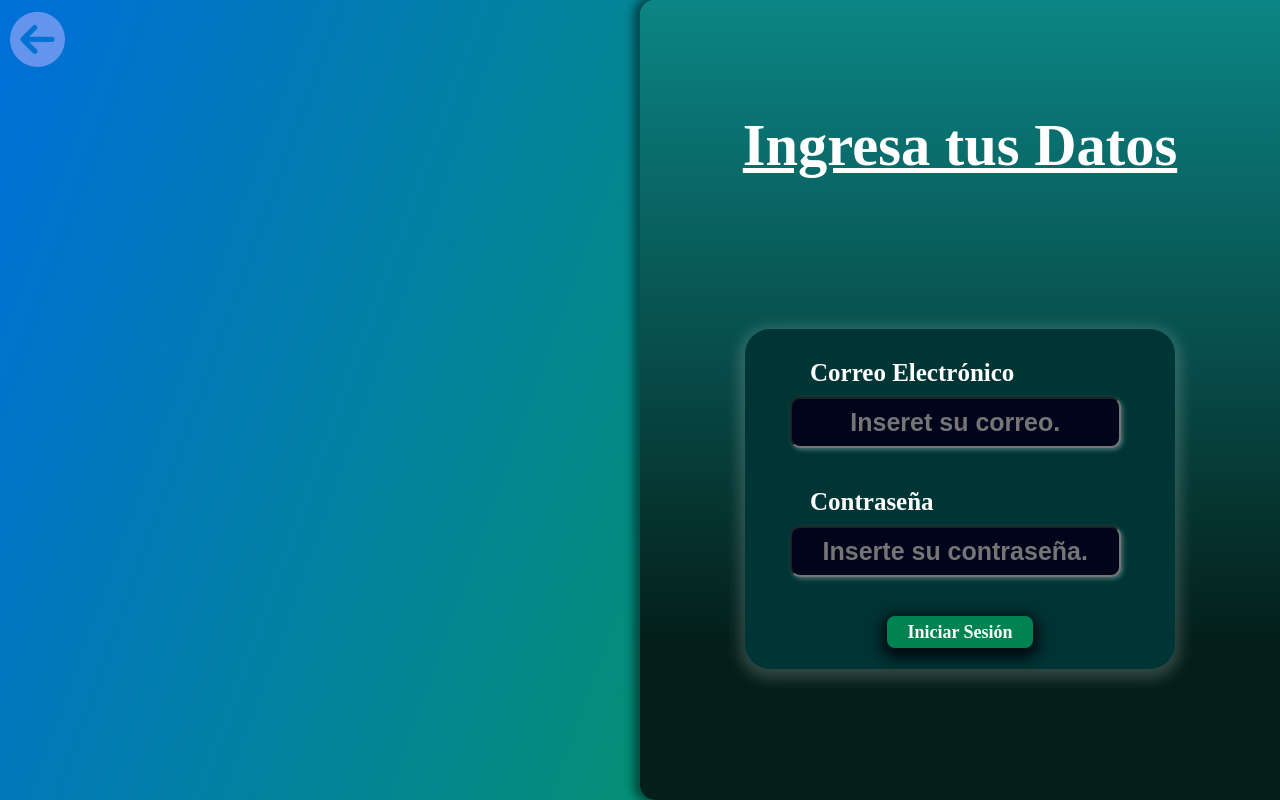
After one commit to fjrp1412/sist-programas-django, a Django app: page /users/login/ in a window 1280 px wide. The commit adds this page. Run offline with Django 3.2, Linux system fonts and the light colour scheme; some libraries are stand-ins or nearby versions.

Commit message:
add forms and views and conexions with login, signup and home. Also, add their templates and static files for test

```diff
--- a/lambdaSystems/lambdaSystems/settings.py
+++ b/lambdaSystems/lambdaSystems/settings.py
@@ -139,3 +139,5 @@ STATICFILES_FINDERS = [
 
 MEDIA_ROOT = os.path.join(BASE_DIR, 'media')
 MEDIA_URL = '/media/'
+LOGIN_URL = '/users/login/'
+LOGIN_REDIRECT_URL = '/users/home/'
--- a/lambdaSystems/static/users/css/style_admin_register.css
+++ b/lambdaSystems/static/users/css/style_admin_register.css
@@ -47,7 +47,7 @@ body{
 #data-box{
     margin: 0px auto;
     width: 430px;
-    height: 510px;
+    height: 750px;
     background: #091644;
     box-shadow: 0px 4px 15px 5px rgba(255, 255, 255, 0.15);
     border-radius: 25px;
--- /dev/null
+++ b/lambdaSystems/static/users/css/style_log_in.css
@@ -0,0 +1,135 @@
+*{
+    margin: 0px;
+}
+
+body{
+    background: linear-gradient(289.79deg, #09AC1A -13.01%, #0070D7 98.42%);
+    background-repeat: no-repeat;
+    width: 100vw;
+    height: 100vh;
+}
+
+.go-back{
+    text-decoration: none;
+    font-size: 55px;
+    position: relative;
+    left: 10px;
+    top: 10px;
+
+}
+
+.go-back >a{
+    color: cornflowerblue;
+}
+
+#left-side{
+    position:absolute;
+    display: inline-block;
+    width: 50vw;
+    height: 100vh;
+    left: 0vh;
+}
+
+#righ-side{
+    z-index: 95;
+    align-content: center;
+    position:absolute;
+    width: 50vw;
+    left: 50vw;
+    height: 100vh;
+    display: inline-block;
+    background: linear-gradient(360deg, #041E19 18.95%, #0C8E8E 106.63%);
+    box-shadow: -3px 0px 8px 4px rgba(0, 0, 0, 0.45);
+    border-radius: 15px 0px 0px 15px;
+}
+
+#Title{
+    margin: 65px 0px;
+    font-size: 50px;
+    color: #FFFFFF;
+    width:100%;
+    text-align: center;
+    font-weight: bold;
+    text-decoration: underline;
+}
+
+#register-box{
+    width:100%;
+    align-content: center;
+    margin: auto;
+}
+
+#data-box{
+    margin: 85px auto;
+    width: 430px;
+    height: 340px;
+    background: #003535;
+    box-shadow: 0px 4px 15px 5px rgba(255, 255, 255, 0.2);
+    border-radius: 25px;
+}
+
+.data{
+    padding: 25px 0px 0px 0px;
+    color: white;
+    align-content: center;
+    align-items: center;
+}
+
+.sub-title{
+    font-size: 25px;
+    font-weight: bold;
+    position: relative;
+    left: 65px;
+    margin: 5px 0px;
+}
+
+.bar{
+    margin: 10px auto;
+    position: relative;
+    left: 45px;
+}
+
+.inputdata{
+    /*font-family: Roboto Slab;*/
+    font-weight: bold;
+    font-size: 25px;
+    color: rgba(255, 255, 255, 0.35);
+    height: 45px;
+    width: 75%;
+    background: #00051B;
+    box-shadow: 2px 2px 4px 0px rgba(255, 255, 255, 0.301);
+    border-radius: 10px;
+    text-align: center;
+}
+
+.request{
+    color: rgb(156, 156, 156);
+    margin: 25px auto 10px auto;
+    text-align: center;
+    font-size: 18px;
+}
+
+.listrequest{
+    text-align: left;
+    display: inline-block;
+    margin: 5px 25px 0px 20px;
+}
+
+.Button{
+    margin: 35px auto;
+    align-content: center;
+    text-align: center;
+
+}
+
+#Button{
+    text-decoration: none;
+    color: rgb(255, 255, 255);
+    font-size: 18px;
+    font-weight: bold;
+    width: 40%;
+    padding: 6px 20px;
+    background: rgba(0, 150, 87, 0.81);
+    box-shadow: 0px 5px 15px 5px rgb(1, 8, 15);
+    border-radius: 8px;
+}
--- /dev/null
+++ b/lambdaSystems/templates/users/html/log_in.html
@@ -0,0 +1,65 @@
+<!DOCTYPE html>
+<html lang="en">
+  <head>
+    <meta charset="UTF-8">
+    <meta http-equiv="X-UA-Compatible" content="IE=edge">
+    {% load static %}
+    <meta name="viewport" content="width=device-width, initial-scale=1.0">
+    <title>Log In</title>
+    <script src="https://kit.fontawesome.com/2a05ff98f9.js" crossorigin="anonymous"></script>
+    <link rel="stylesheet" href="{%static 'users/css/style_log_in.css' %}">
+  </head>
+  <body>
+    <!-- Left Side -->
+    <section id="left-side">
+      <div class="go-back">
+	<a href=""><i class="fas fa-arrow-circle-left"></i></a>
+      </div>
+      <img src="" alt="">
+    </section>
+
+    <!-- Righ Side -->
+    <section id="righ-side">
+      <!-- Content -->
+      <article>
+	<!-- TitLe -->
+	<div id="Title">
+	  <h1>Ingresa tus Datos</h1>
+	</div>
+
+	<!-- Data Box -->
+
+	<form id="register-box">
+	  <div id="data-box">
+	    <!-- User Email -->
+	    <div class="data">
+	      <h3 class="sub-title">
+		Correo Electrónico
+	      </h3>
+	      <!-- Input Data -->
+	      <div class="bar">
+		<input class="inputdata" type="email" placeholder="Inseret su correo." required>
+	      </div>
+	    </div>
+	    <!-- Password -->
+	    <div class="data">
+	      <h3 class="sub-title">
+		Contraseña
+	      </h3>
+	      <!-- Input Data -->
+	      <div class="bar">
+		<input class="inputdata" type="password" placeholder="Inserte su contraseña." required>
+	      </div>
+	    </div>
+
+	    <div class="Button">
+	      <a id="Button" href="{%url 'users:home' %}">Iniciar Sesión</a>
+	    </div>
+
+	  </div>
+	</form>
+      </article>
+      <!-- Remenber: Add Footer -->
+    </section>
+  </body>
+</html>
--- a/lambdaSystems/users/models.py
+++ b/lambdaSystems/users/models.py
@@ -21,7 +21,7 @@ class Admin(Profile):
 
 class Salesman(Profile):
     user = models.OneToOneField(User, on_delete=models.CASCADE)
-    count_sells = models.IntegerField()
-    earnings = models.DecimalField(max_digits=10, decimal_places=2)
+    count_sells = models.IntegerField(default=0)
+    earnings = models.DecimalField(max_digits=10, decimal_places=2, default=0)
     seller_id = models.AutoField(
         auto_created=True, primary_key=True, unique=True)
--- a/lambdaSystems/users/urls.py
+++ b/lambdaSystems/users/urls.py
@@ -6,5 +6,17 @@ urlpatterns = [
         route='signup/',
         view=views.Signup.as_view(),
         name='signup'
+    ),
+
+    path(
+        route='login/',
+        view=views.LoginView.as_view(),
+        name='login'
+    ),
+
+    path(
+        route='home/',
+        view = views.HomeView.as_view(),
+        name='home'
     )
 ]
--- a/lambdaSystems/users/views.py
+++ b/lambdaSystems/users/views.py
@@ -1,12 +1,13 @@
-from django.shortcuts import render
+from django.shortcuts import render, redirect
 
 # Create your views here.
-from django.views.generic import FormView
 from django.views import View
 from users.forms import SignupForm
+from django.contrib.auth import views as auth_views
 
 
 class Signup(View):
+    """View for signup a new user."""
     template_name = 'users/html/register_admin.html'
 
     def get(self, request):
@@ -20,12 +21,32 @@ class Signup(View):
     def post(self, request):
         form = SignupForm(request.POST)
         if form.is_valid():
-            return render(
-                request=request,
-                template_name=self.template_name,
-                context={'form': form})
+            form.save()
+            return redirect('users:login')
 
         return render(
             request=request,
             template_name=self.template_name,
             context={'form': form})
+
+
+class LoginView(auth_views.LoginView):
+    """View for login session."""
+    template_name = 'users/html/log_in.html'
+
+
+class HomeView(View):
+    """View for home page."""
+    template_name = 'users/html/index.html'
+
+    def get(self, request):
+        return render(
+            request=request,
+            template_name=self.template_name,
+        )
+
+    def post(self, request):
+        return render(
+            request=request,
+            template_name=self.template_name,
+        )
```
Also changed, not shown: lambdaSystems/static/users/css/style_index.css (added, +115 -0 lines), lambdaSystems/templates/users/html/index.html (added, +97 -0 lines), lambdaSystems/templates/users/html/register_admin.html (+24 -14 lines), lambdaSystems/users/forms.py (+53 -17 lines), lambdaSystems/db.sqlite3, lambdaSystems/static/users/images/Andres.jpg (added), lambdaSystems/static/users/images/Paty.jpg (added), 1 other file.
